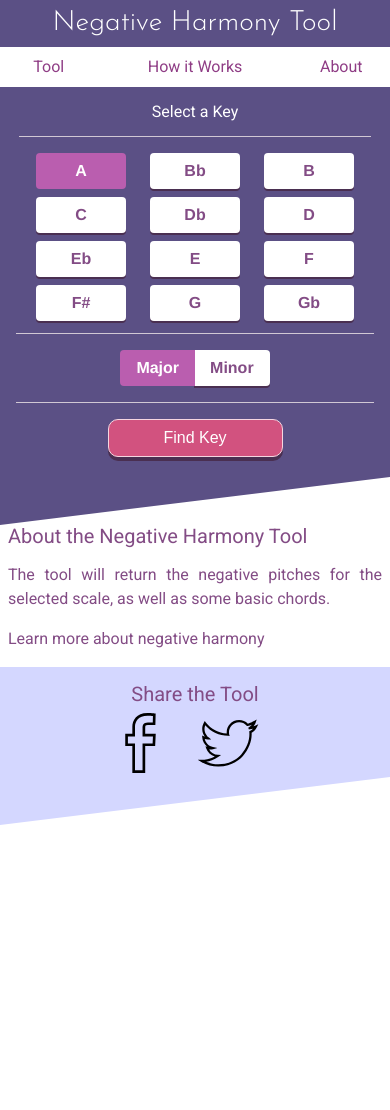
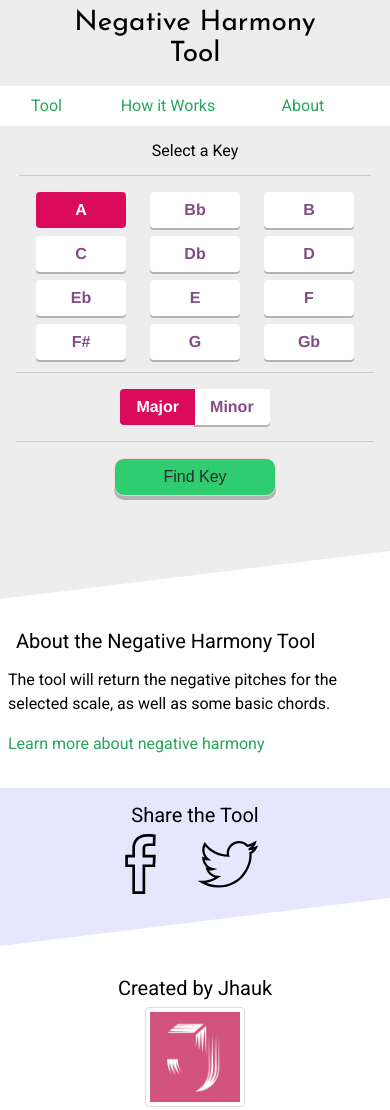
Before and after one commit to Jhauk/Negative-Harmony, a plain HTML site: page Index.html in a window 390 px wide. Shown: the top 1110 px of the page. Before the commit the page ends 844 px from the top, so only its background shows below. Drawn offline with nearby package versions, Linux system fonts and the light colour scheme; a script that the page names is missing.

Commit message:
Colour change, finishing mobile layout

```diff
--- a/Index.html
+++ b/Index.html
@@ -22,22 +22,22 @@
 
 
       <!-- Logo -->
-      <div class="container-fluid bg-colour text-center p-0 pl-2 pr-2">
+      <div class="container-fluid bg-colour text-center ">
 
-          <h3 class="logo text-white m-0 pb-2 pt-2">Negative Harmony Tool</h3>
+          <h3 class="logo m-0 col-10 pb-3 pt-2 mx-auto">Negative Harmony Tool</h3>
       </div>
 
 
       <!-- Navigation -->
-      <div class="container-fluid text-center p-0">
-          <ul class="nav row justify-content-center m-0">
-              <li class="nav-item col-3 m-0 p-0">
+      <div class="container-fluid">
+          <ul class="nav row  mx-auto">
+              <li class="nav-item col3 p-0 text-center">
                 <a class="nav-link" href="#">Tool</a>
               </li>
-              <li class="nav-item col-6 m-0 p-0">
+              <li class="nav-item col-6 p-0 text-center">
                 <a class="nav-link" href="#">How it Works</a>
               </li>
-              <li class="nav-item col-3 m-0 p-0">
+              <li class="nav-item col-3 p-0 text-center">
                 <a class="nav-link" href="#">About</a>
               </li>
           </ul>
@@ -45,9 +45,10 @@
 
 
       <!-- Main Tool -->
+      <div class="skew-outer">
       <div class="bg-colour skewed-edge">
       <div class="container text-center justify-content-center">
-          <h6 class="text-center text-white pt-3">Select a Key</h6>
+          <h6 class="text-center pt-3">Select a Key</h6>
 
           <hr class="ml-1 mr-1">
 
@@ -120,6 +121,7 @@
 
 
           <!-- Major / Minor Toggle -->
+          <div class="container">
           <div class="row justify-content-center" data-toggle="buttons">
               <div class="btn-group" data-toggle="buttons">
                   <label class="btn maj-btn btn-primary active ">
@@ -130,28 +132,36 @@
                   </label>
               </div>
           </div>
+          </div>
 
            <hr class="mt-2 ml-3 mr-3">
 
 
+
            <!-- CTA Button -->
+           <div class="container">
            <div class="row justify-content-center ">
-                <button type="button" class="col cta-btn btn btn-secondary col-5 mb-4 text-white">Find Key</button>
+                <button type="button" class="col cta-btn btn btn-secondary col-5 mb-4 ">Find Key</button>
               </div>
+           </div>
+           </div>
            </div>
 
 
+
            <!-- Description -->
-           <div class="container text-justify mt-5 mx-2">
+           <div class="container mt-4 mx-2">
                <div class="row">
-                   <h5 class="text-center mb-3">About the Negative Harmony Tool</h5>
+                   <h5 class="text-center mt-3 mb-3 pl-2 pr-2">About the Negative Harmony Tool</h5>
                    <p>The tool will return the negative pitches for the selected scale, as well as some basic chords.</p>
-                   <p>Learn more about negative harmony</p>
+                   <p class="learn-more">Learn more about negative harmony</p>
                </div>
            </div>
 
 
+
           <!-- Social Share -->
+          <div class="skew-outer mt-3">
           <div class="bg-colour-lighter skewed-edge2">
                <div class="container text-center ">
                    <h5 class="pt-3">Share the Tool</h5>
@@ -163,7 +173,27 @@
                </div>
 
            </div>
+            </div>
 
+
+
+          <!-- Created by -->
+               <div class="container text-center">
+                   <h5 class="pt-3 mt-4">Created by Jhauk</h5>
+
+                   <div class="row">
+                       <img class="jhauk-j img-thumbnail mx-auto" src="Images/Jprofile.png" alt="Facebook">
+                   </div>
+               </div>
+
+           <!-- Footer -->
+           <footer class="footer mt-4">
+               <div class="bg-colour container-fluid text-center">
+                <span class="text-muted h6">Proudly produced by Jhauk Music</span>
+                <br>
+                <span class="text-muted h6">© Jeremy Hajduk 2017</span>
+            </div>
+          </footer>
 
 
 
--- a/css/main-styles.css
+++ b/css/main-styles.css
@@ -3,27 +3,28 @@ Base Styles
 ----------------------------*/
 
 
+
 body {
-    color: #834c85;
+    color: black;
     font-family: Roboto;
 }
 
 .logo {
     font-family: "Josefin Sans";
-    font-weight: 300;
+     color: black;
 
 }
 
 .bg-colour{
-    background-color: #5b5085;
+    background-color: #ededed;
 }
 
 .bg-colour-lighter{
-    background-color: #d4d7ff;
+    background-color: #e6e7ff;
 }
 
 .nav-link {
-    color: #8f3d85;
+    color: #26a65b;
 }
 
 hr {
@@ -31,9 +32,21 @@ hr {
 }
 
 .nav-bar {
-    font-size:
+
 }
 
+.learn-more {
+    color: #26a65b;
+}
+
+.jhauk-j {
+    width: 100px;
+    height: 100px;
+}
+
+.skew-outer {
+    padding-bottom: 10%;
+}
 
 
 /*----------------------------
@@ -51,16 +64,16 @@ Buttons
     background-color: white;
     color: #834c85;
     font-weight: 600;
-    box-shadow: 0px 2px 0px #4a2f51;
+    box-shadow: 0px 2px 0px #b3b3b3;
     border: 0 none;
 
 }
 
 .cta-btn {
-    background-color:  #D2527F;
+    background-color:  #2fcc70;
     border: 1px solid #f5d6e1;
     border-radius: 10px;
-    box-shadow: 0px 4px 0px #4a2f51;
+    box-shadow: 0px 4px 0px #b3b3b3;
 }
 
 
@@ -72,11 +85,11 @@ Bootstrap Default Btn Override
 .btn-primary:focus, .btn-primary:active:focus, .btn.active:focus {
     outline: 0 none !important;
     border-color: brown;
-    background:  #ba5eaf;
+    background:  #d90b5a;
 }
 
 .btn-primary:hover, .btn-primary:focus, .btn-primary:active, .btn-primary.active, .open, .dropdown-toggle.btn-primary {
-    background:  #ba5eaf;
+    background:  #d90b5a;
     outline: 0 none !important;
     box-shadow: none;
     border: 0 none;
@@ -95,13 +108,12 @@ Bootstrap Default Btn Override
 }
 
 
-
 /*----------------------------
 Skewed Div Bottoms
 ----------------------------*/
 
 .skewed-edge{
-  height: 390px;
+  height: 425px;
   width: 100%;
   position: relative;
 }
```
Also changed, not shown: Images/Jprofile.png (added).
